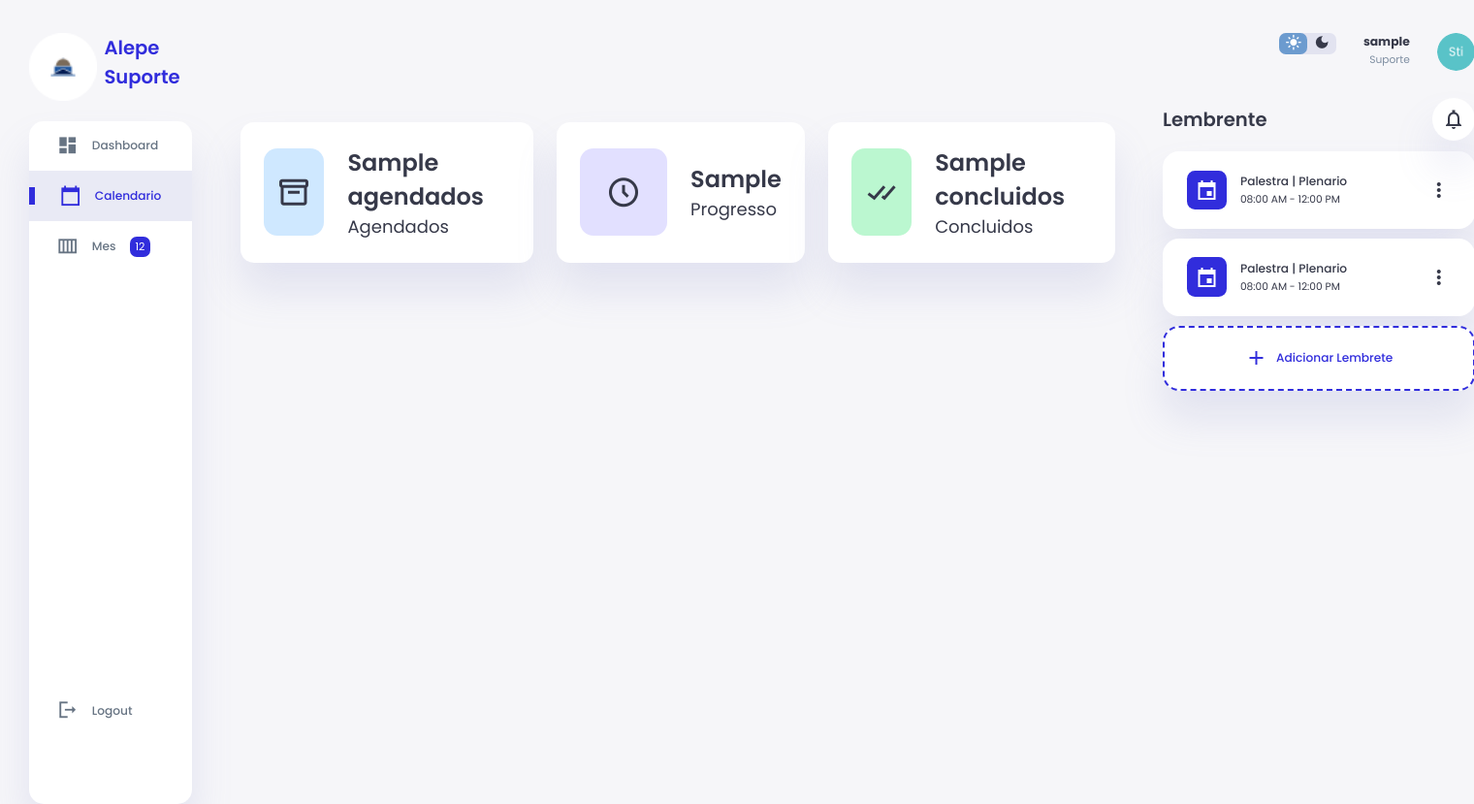
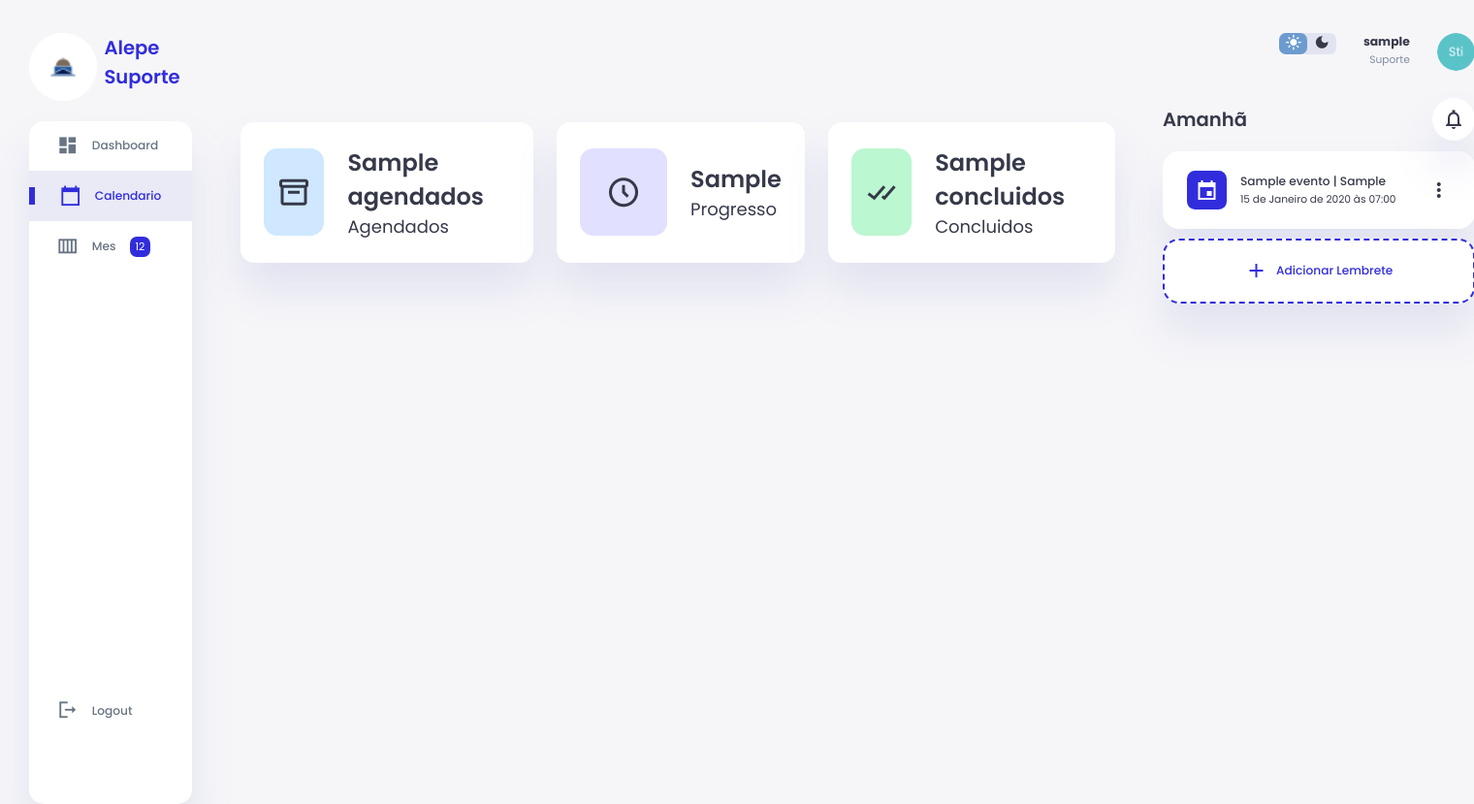
Before and after one commit to Warpedro1/projeto-alepe, a Django app: template templates/eventos/home_eventos.html in a window 1520 px wide. Shown: the whole page at 97% size. Run offline with Django 5.2, Linux system fonts and the light colour scheme; tables that the repository leaves empty hold one stand-in row (values such as "Sample post"); the template is opened without the code that fills it: values that come from a table or form of the project are taken from there, most other values are stand-ins (such as "Sample title", 1, 10 or a date in 2020).

Commit message:
função para mostrar os eventos de amanha adicionada.

```diff
--- a/templates/eventos/home_eventos.html
+++ b/templates/eventos/home_eventos.html
@@ -111,12 +111,14 @@
 
             <div class="reminders">
                 <div class="header">
-                    <h2>Lembrente</h2>
+                    <h2>Amanhã</h2>
                     <span class="material-icons-sharp">
                         notifications_none
                     </span>
                 </div>
 
+                <!-- mudar para mostrar somente os evento de amanha -->
+                {% for evento in eventos_amanha %}
                 <div class="notification">
                     <div class="icon">
                         <span class="material-icons-sharp">
@@ -125,9 +127,9 @@
                     </div>
                     <div class="content">
                         <div class="info">
-                            <h3>Palestra | Plenario</h3>
+                            <h3>{{ evento.nome }} | {{ evento.lugar }}</h3>
                             <small class="text_muted">
-                                08:00 AM - 12:00 PM
+                               {{ evento.tempo }}
                             </small>
                         </div>
                         <span class="material-icons-sharp">
@@ -135,7 +137,9 @@
                         </span>
                     </div>
                 </div>
+                {% endfor %}
 
+                <!--
                 <div class="notification deactive">
                     <div class="icon">
                         <span class="material-icons-sharp">
@@ -154,6 +158,7 @@
                         </span>
                     </div>
                 </div>
+                -->
 
                 <div class="notification add-reminder">
                     <div>
```
Also changed, not shown: eventos/views.py (+29 -2 lines).
